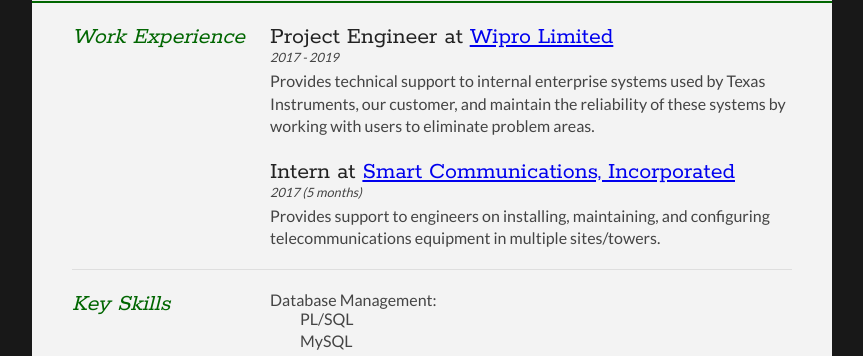
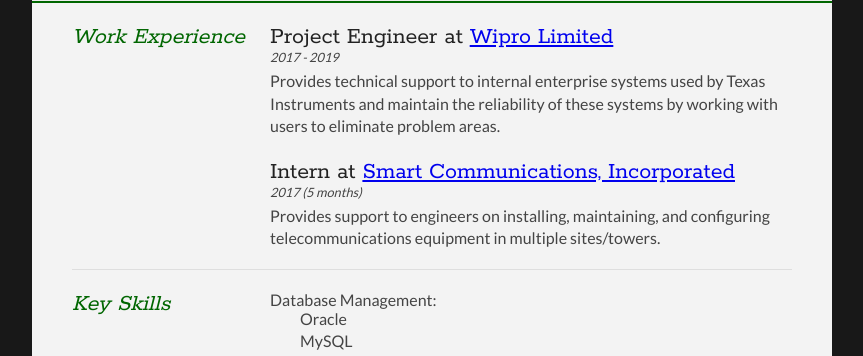
Before and after one commit to jacobdjake/jacobdjake.github.io, a plain HTML site: page index.html in a window 1280 px wide. Shown: the part 195-551 px from the top of the page, without its empty margins (208-1071 px from the left). Drawn offline with Linux system fonts and the light colour scheme.

Commit message:
Update index.html

```diff
--- a/index.html
+++ b/index.html
@@ -47,7 +47,7 @@
 				<article>
 					<h2>Project Engineer at <a href="https://www.wipro.com/">Wipro Limited</a></h2>
 					<p class="subDetails">2017 - 2019</p>
-					<p>Provides technical support to internal enterprise systems used by Texas Instruments, our customer, and maintain the reliability of these systems by working with users to eliminate problem areas.</p>
+					<p>Provides technical support to internal enterprise systems used by Texas Instruments and maintain the reliability of these systems by working with users to eliminate problem areas.</p>
 				</article>
 
 				<article>
@@ -69,7 +69,7 @@
 				<ul class="keySkills">
 					<li>Database Management:
 						<ul>
-							<li>PL/SQL</li>
+							<li>Oracle</li>
 							<li>MySQL</li>
 						</ul>
 					</li>
```
